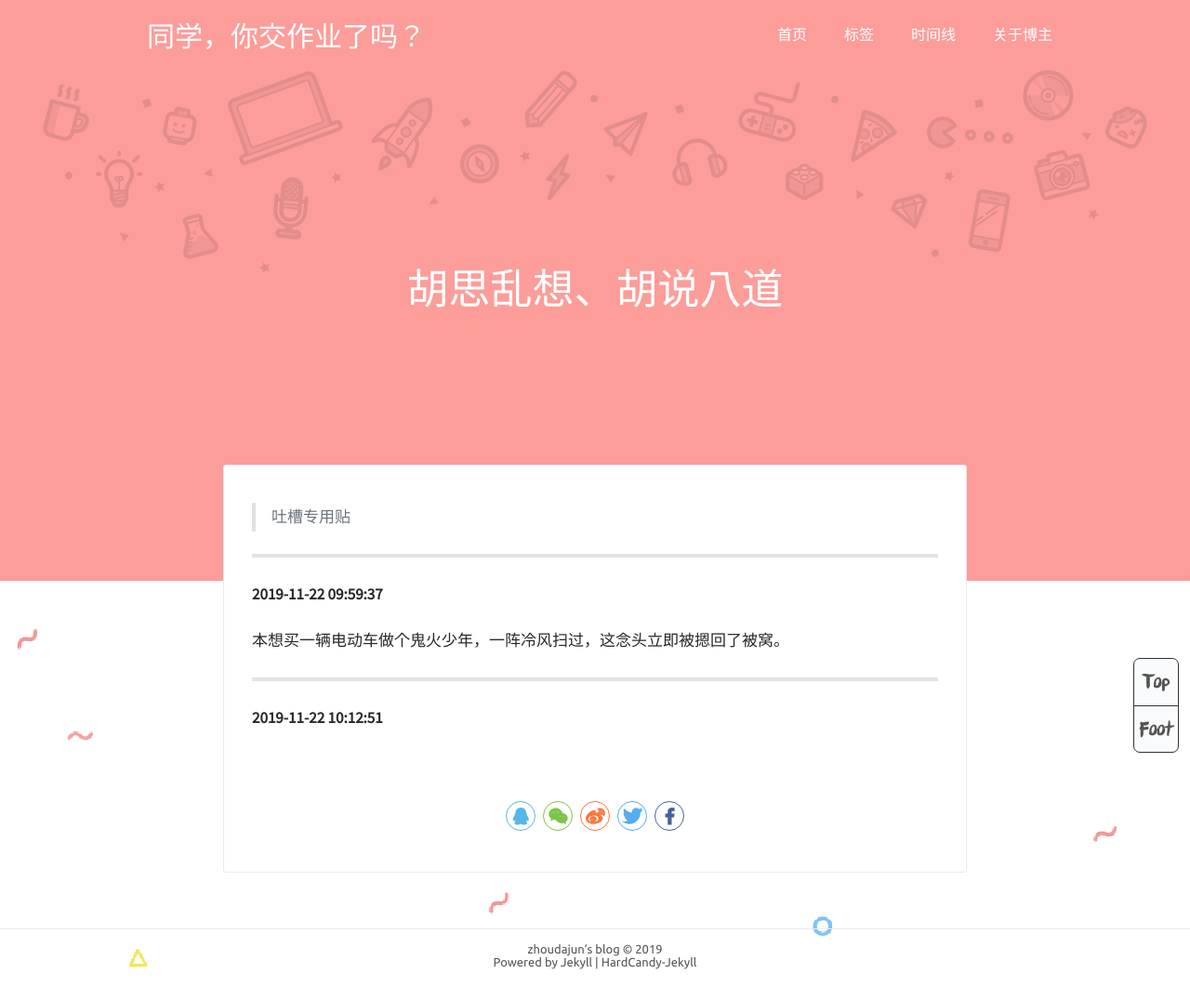
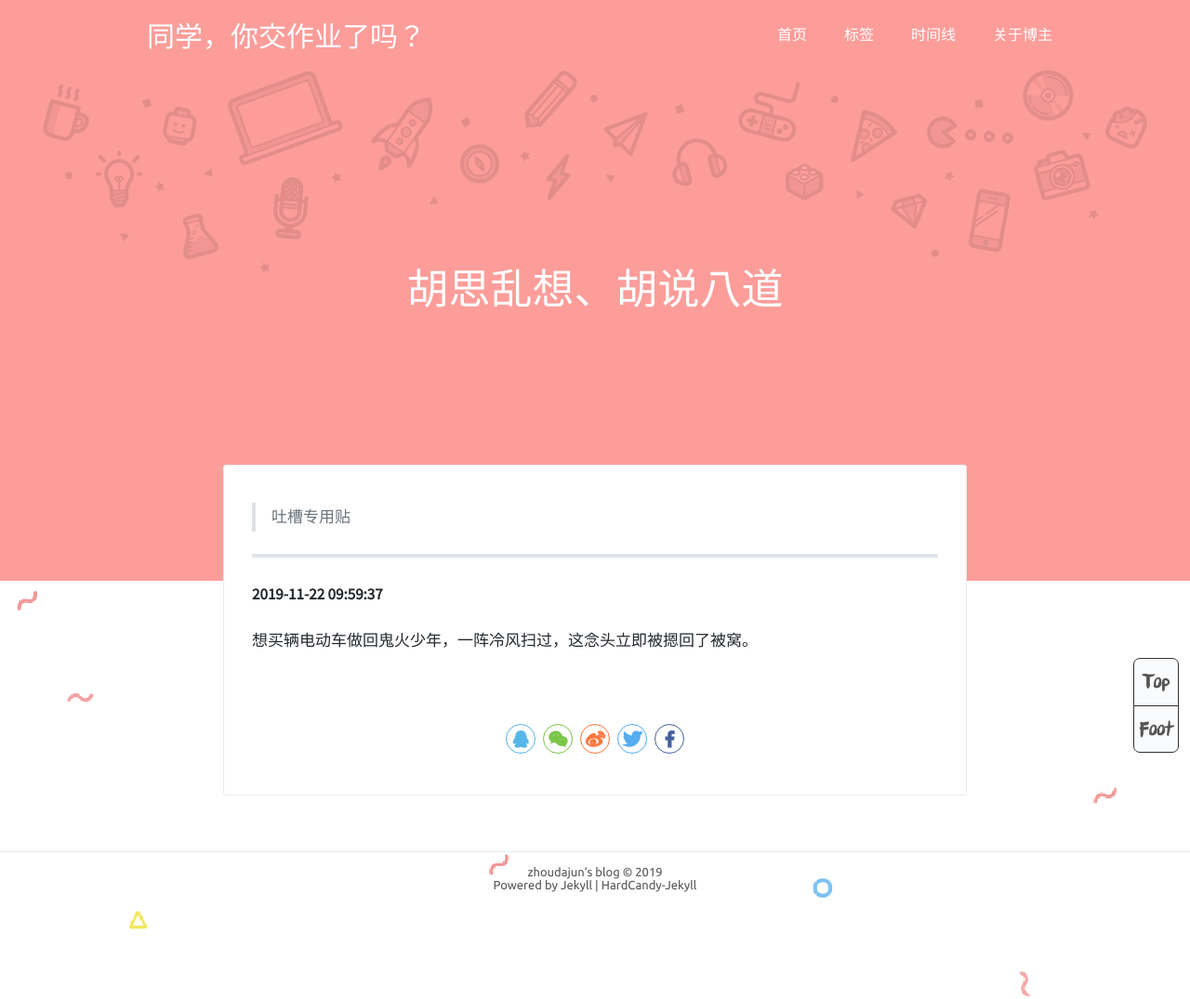
Before and after one commit to zhoudajun/zhoudajun.github.io, a Jekyll site: the page built from _posts/2019-08-05-murmur.md, in a window 1280 px wide. Shown: the whole page at 93% size. Built offline with Jekyll 4.4.1, drawn with Linux system fonts in a browser that asks for light colours; comment, search, counter and statistics services are not loaded.

Commit message:
Update 2019-08-05-murmur.md

```diff
--- a/_posts/2019-08-05-murmur.md
+++ b/_posts/2019-08-05-murmur.md
@@ -19,8 +19,4 @@ tags: murmur
 
 **2019-11-22 09:59:37**
 
-本想买一辆电动车做个鬼火少年，一阵冷风扫过，这念头立即被摁回了被窝。
-
----
-
-**2019-11-22 10:12:51**
+想买辆电动车做回鬼火少年，一阵冷风扫过，这念头立即被摁回了被窝。
```
